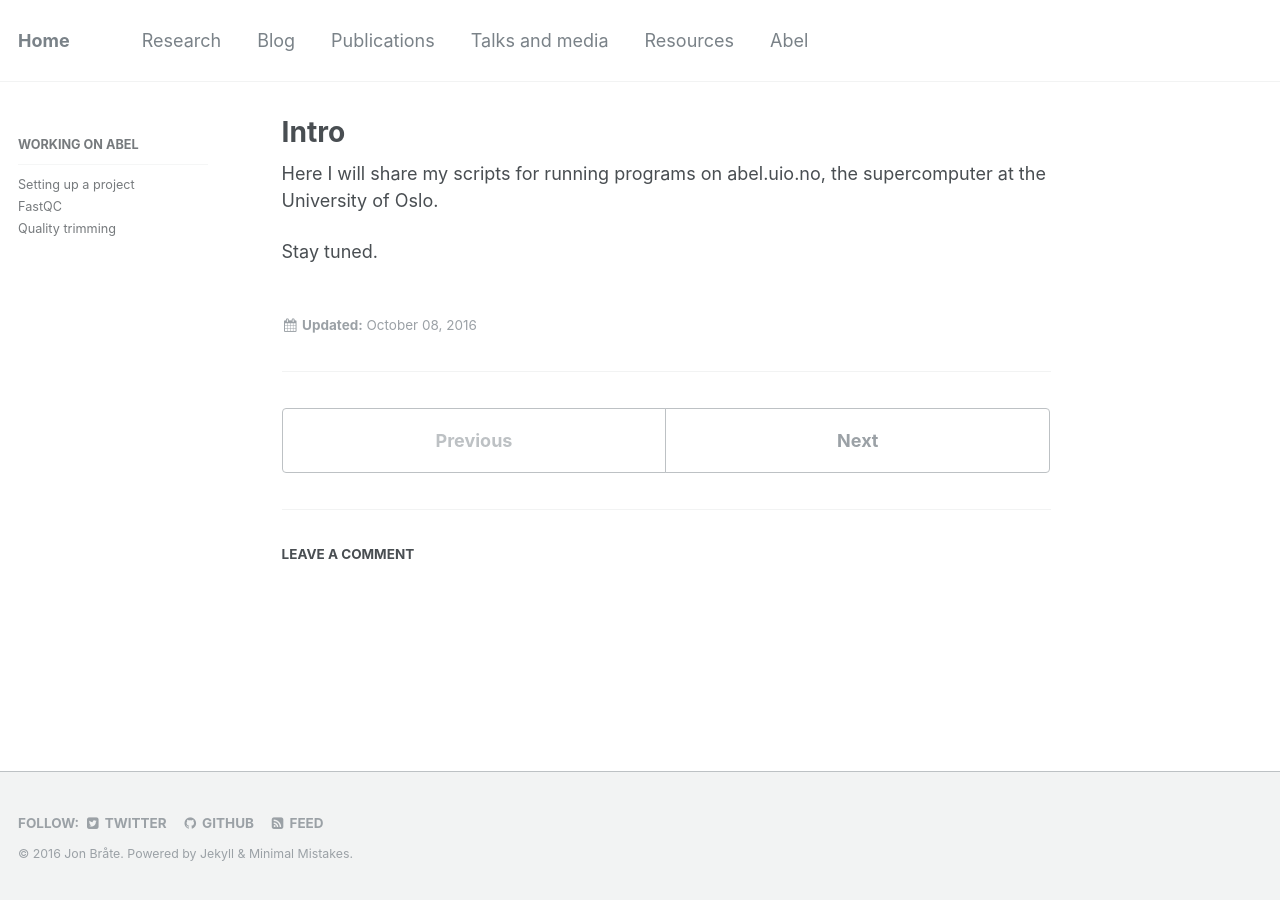
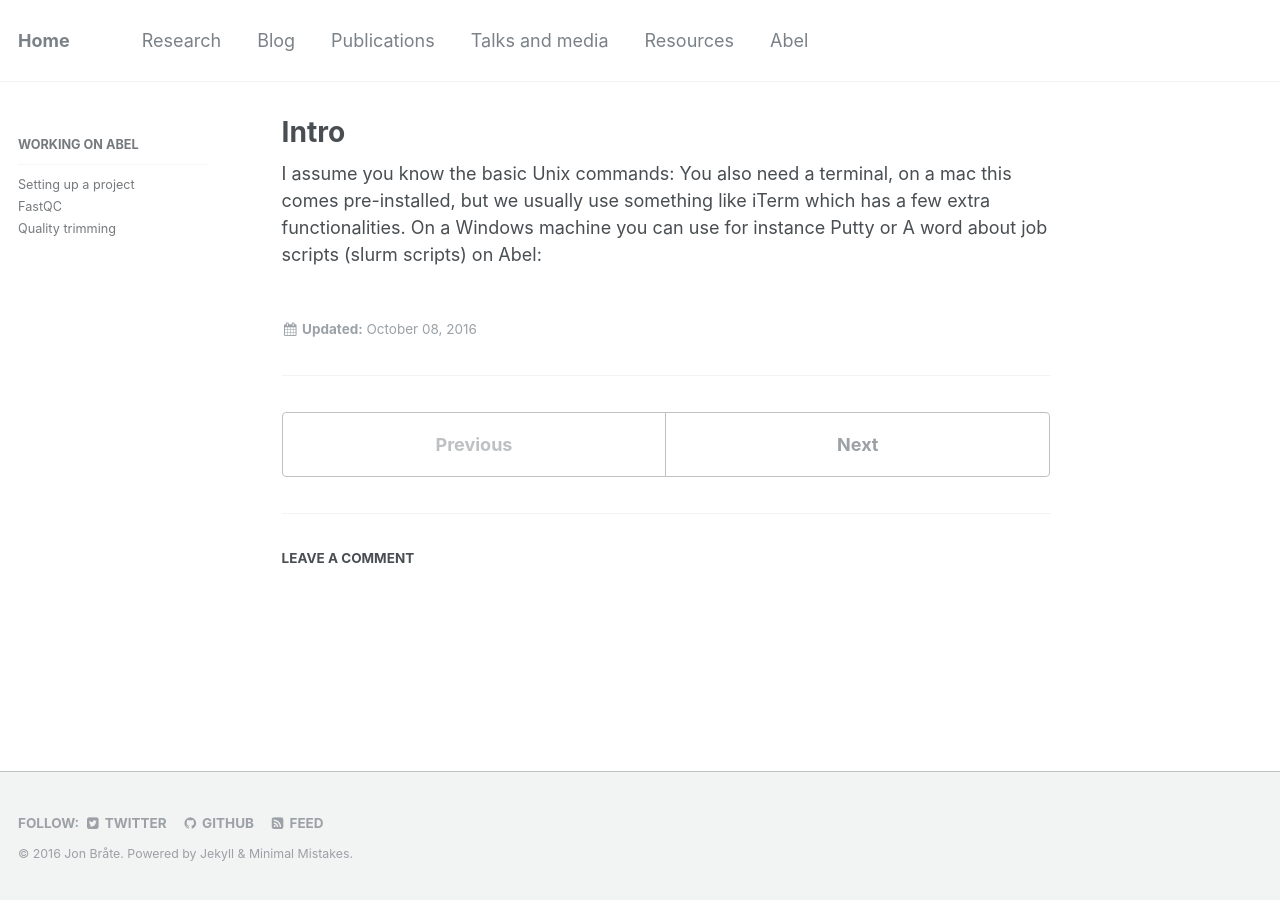
Before and after one commit to pjpaulpj/jonbra.github.io, a Jekyll site: the page built from _resources/01-intro.md, in a window 1280 px wide. Built offline with Jekyll 4.4.1, drawn with Linux system fonts in a browser that asks for light colours; comment, search, counter and statistics services are not loaded.

Commit message:
added some notes

```diff
--- a/_resources/01-intro.md
+++ b/_resources/01-intro.md
@@ -6,6 +6,6 @@ excerpt: "How to set up a bioinformatics project on Abel at UiO"
 
 {% include base_path %}
 
-Here I will share my scripts for running programs on abel.uio.no, the supercomputer at the University of Oslo.
-
-Stay tuned.
+I assume you know the basic Unix commands:
+You also need a terminal, on a mac this comes pre-installed, but we usually use something like iTerm which has a few extra functionalities. On a Windows machine you can use for instance Putty or
+A word about job scripts (slurm scripts) on Abel:
```
